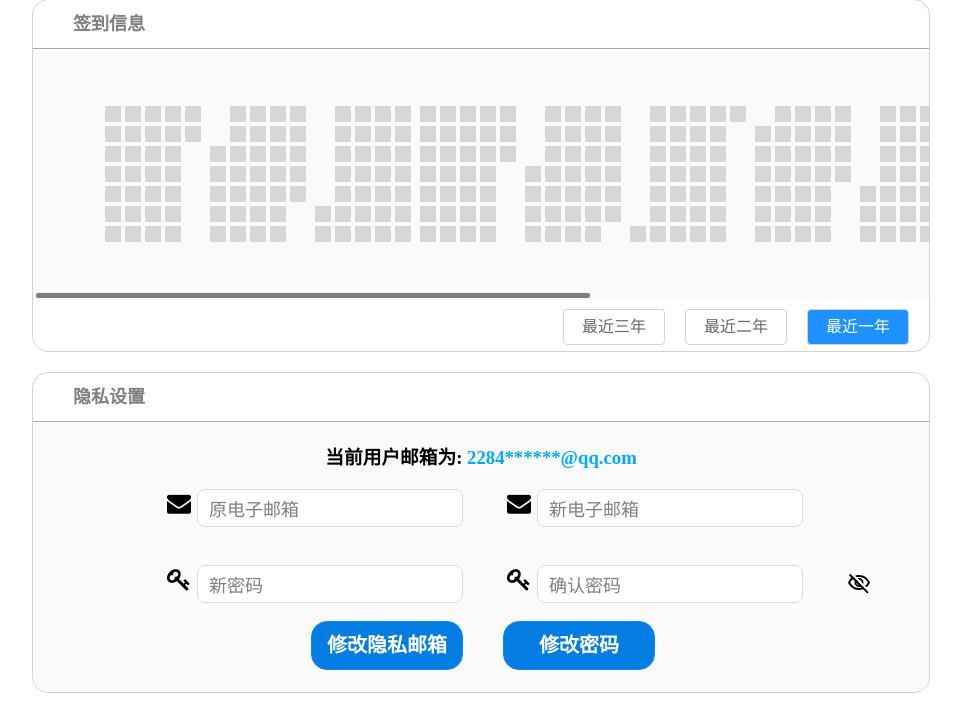
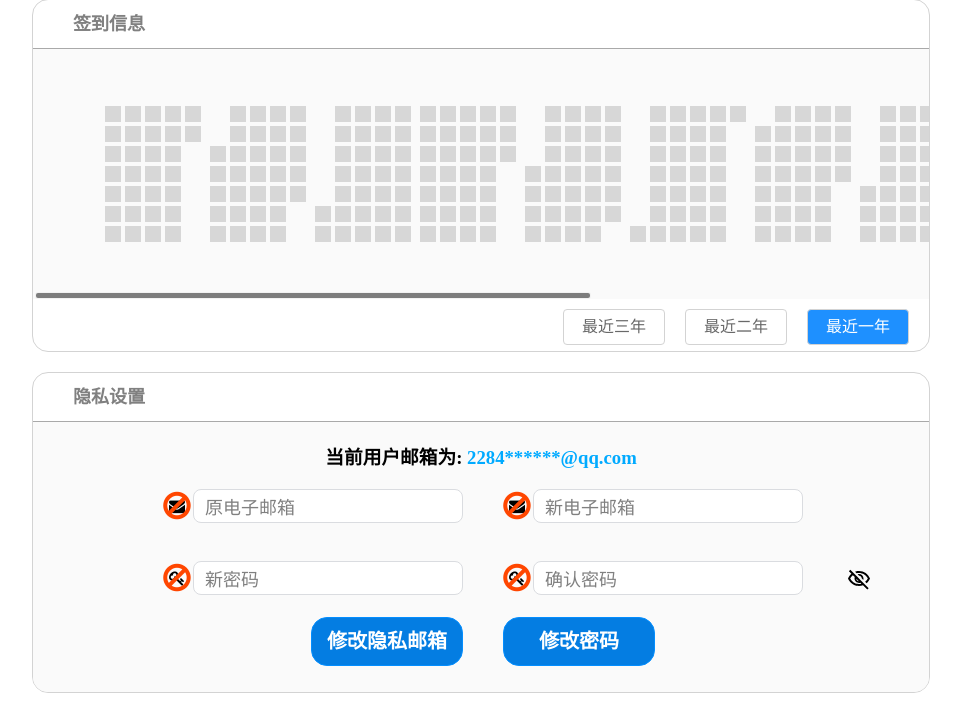
Before and after one commit to NWYLZW/LaboratoryManagementSystem, a Flask app: page /my/info in a window 1280 px wide. Shown: the part 572-1285 px from the top of the page, without its empty margins (160-1121 px from the left). Run offline with Flask 2, Linux system fonts and the light colour scheme; a user stored in the database is signed in; tables that the repository leaves empty hold one stand-in row (values such as "Sample post"); data that the repository does not hold is empty; parts of the project's set-up code (start-up, migrations or seed data) failed here and were passed over; some libraries are stand-ins or nearby versions.

Commit message:
完成了editprivate的基本架构，待全部实现

```diff
--- a/res/templates/panel/main.html
+++ b/res/templates/panel/main.html
@@ -6,7 +6,7 @@
 		<meta name="viewport" content="width=device-width,initial-scale=1.0,minimum-scale=1.0,maximum-scale=1.0,user-scalable=no" />
 		<link rel="stylesheet" type="text/css" href="../font-awesome-4.7.0/css/font-awesome.css"/>
 		<link rel="stylesheet" type="text/css" href="../baseLibrary/css/centerx_menu.css"/>
-		<link rel="stylesheet" type="text/css" href="../baseLibrary/css/label.css"/>
+		<link rel="stylesheet" type="text/css" href="../baseLibrary/css/label.css?v=2020-0324-0001""/>
 		<link rel="stylesheet" type="text/css" href="../baseLibrary/css/main.css"/>
 		<link id="link_response" rel="stylesheet" type="text/css" href="../baseLibrary/css/main.css"/>
 		<script src="../baseLibrary/js/jquery-3.4.1.min.js" type="text/javascript" charset="utf-8"></script>
--- a/res/templates/user/login.html
+++ b/res/templates/user/login.html
@@ -3,7 +3,7 @@
 	<head>
 		<meta charset="utf-8" />
 		<title>Title</title>
-		<link rel="stylesheet" type="text/css" href="../baseLibrary/css/label.css"/>
+		<link rel="stylesheet" type="text/css" href="../baseLibrary/css/label.css?v=2020-0324-0001""/>
 		<link rel="stylesheet" type="text/css" href="css/main.css"/>
 		<link rel="stylesheet" type="text/css" href="css/left.css"/>
 		<link rel="stylesheet" type="text/css" href="css/right.css"/>
--- a/res/web/admin/loginNoticeEdit.html
+++ b/res/web/admin/loginNoticeEdit.html
@@ -3,7 +3,7 @@
 	<head>
 		<meta charset="utf-8">
 		<title>修改轮播图</title>
-		<link rel="stylesheet" type="text/css" href="../baseLibrary/css/label.css"/>
+		<link rel="stylesheet" type="text/css" href="../baseLibrary/css/label.css?v=2020-0324-0001"/>
 		<link rel="stylesheet" type="text/css" href="../admin/css/loginNoticeEdit.css"/>
 		<link rel="stylesheet" type="text/css" href="../font-awesome-4.7.0/css/font-awesome.css"/>
 		<script src="../baseLibrary/js/jquery-3.4.1.min.js" type="text/javascript" charset="utf-8"></script>
--- a/res/web/admin/permissionEdit.html
+++ b/res/web/admin/permissionEdit.html
@@ -4,7 +4,7 @@
 		<meta charset="utf-8">
 		<title>权限修改</title>
 		<meta name="viewport" content="width=device-width,initial-scale=1.0,minimum-scale=1.0,maximum-scale=1.0,user-scalable=no" />
-		<link rel="stylesheet" type="text/css" href="../baseLibrary/css/label.css"/>
+		<link rel="stylesheet" type="text/css" href="../baseLibrary/css/label.css?v=2020-0324-0001"/>
 		<link rel="stylesheet" type="text/css" href="../font-awesome-4.7.0/css/font-awesome.css"/>
 		<link rel="stylesheet" type="text/css" href="../admin/css/permissionEdit.css"/>
 		<link rel="stylesheet" type="text/css" href="../admin/css/permissionUserItem.css"/>
--- a/res/web/baseLibrary/css/label.css
+++ b/res/web/baseLibrary/css/label.css
@@ -23,6 +23,24 @@ a:hover{
 }
 .MainBlueColor{
 	color: #1E90FF;
+}
+.ERROR{
+	color: #ff4600;
+}
+.transition1{
+	transition: .1s;
+}
+.transition2{
+	transition: .2s;
+}
+.transition3{
+	transition: .3s;
+}
+.transition4{
+	transition: .4s;
+}
+.transition5{
+	transition: .5s;
 }
 ::-webkit-scrollbar{
 	width: 8px;
--- a/res/web/main/hello.html
+++ b/res/web/main/hello.html
@@ -4,7 +4,7 @@
 		<meta charset="utf-8">
 		<title>Hi</title>
 		<meta name="viewport" content="width=device-width,initial-scale=1.0,minimum-scale=1.0,maximum-scale=1.0,user-scalable=no" />
-		<link rel="stylesheet" type="text/css" href="../baseLibrary/css/label.css"/>
+		<link rel="stylesheet" type="text/css" href="../baseLibrary/css/label.css?v=2020-0324-0001"/>
 		<link rel="stylesheet" type="text/css" href="../font-awesome-4.7.0/css/font-awesome.css"/>
 		<link rel="stylesheet" type="text/css" href="../main/css/main.css"/>
 		<link rel="stylesheet" type="text/css" href="../main/css/left.css"/>
--- a/res/web/my/changeBackgroundImage.html
+++ b/res/web/my/changeBackgroundImage.html
@@ -5,7 +5,7 @@
 		<meta charset="utf-8">
 		<link rel="stylesheet" type="text/css" href="../font-awesome-4.7.0/css/font-awesome.css"/>
 		<link rel="stylesheet" type="text/css" href="../baseLibrary/css/bootstrap-grid.min.css"/>
-		<link rel="stylesheet" type="text/css" href="../baseLibrary/css/label.css"/>
+		<link rel="stylesheet" type="text/css" href="../baseLibrary/css/label.css?v=2020-0324-0001"/>
 		<link rel="stylesheet" type="text/css" href="../Notiflix-2.1.2/Unminified/notiflix-2.1.2.css"/>
 		<style>
 			html,body{height: 100%;}
--- a/res/web/my/changeHeadPortrait.html
+++ b/res/web/my/changeHeadPortrait.html
@@ -5,7 +5,7 @@
 		<meta charset="utf-8">
 		<link rel="stylesheet" type="text/css" href="../font-awesome-4.7.0/css/font-awesome.css"/>
 		<link rel="stylesheet" type="text/css" href="../baseLibrary/css/bootstrap-grid.min.css"/>
-		<link rel="stylesheet" type="text/css" href="../baseLibrary/css/label.css"/>
+		<link rel="stylesheet" type="text/css" href="../baseLibrary/css/label.css?v=2020-0324-0001"/>
 		<link rel="stylesheet" type="text/css" href="../Notiflix-2.1.2/Unminified/notiflix-2.1.2.css"/>
 		<style>
 			html,body{height: 100%;}
--- a/res/web/my/info/css/bottom.css
+++ b/res/web/my/info/css/bottom.css
@@ -131,20 +131,20 @@
 .formInput-Wrapper{
 	position: relative;float: left;
 	padding: 20px;
-	width: 300px;height: 36px;
+	width: 300px;height: 2em;
 }
 .oldEmail,.newPWD{
 	margin-left: calc(50% - 340px);
 }
 .formContent-ico{
 	position: relative;float: left;
-	width: 36px;height: 36px;
-	line-height: 36px;text-align: center;
+	width: 2em;height: 2em;
+	line-height: 2em;text-align: center;
 	transition: .2s;
 }
 .formContent-input{
 	position: relative;float: left;
-	width: calc(100% - 36px);height: 100%;
+	width: calc(100% - 2em);height: 100%;
 	transition: .2s;
 }
 .formContent-input input{
--- a/res/web/my/info/js/editMyData.js
+++ b/res/web/my/info/js/editMyData.js
@@ -1,8 +1,6 @@
 class editMyDataControler {
-	constructor(BTN) {
-		this.BTN = BTN;
-	}
-	start(){
+	constructor() {
+		this.BTN = $('.editBTN')[0];
 		var content = this;
 		this.edit = $('<div class="fa fa-pencil fa-2x"></div>')
 		.css({
--- a/res/web/my/info/js/myInfo.js
+++ b/res/web/my/info/js/myInfo.js
@@ -15,7 +15,8 @@ function loadEnd(){
 			yearCalendarScroll.refresh();
 		});
 	});
-	new editMyDataControler($('.editBTN')[0]).start();
+	new editMyDataControler();
+	new editPrivateDataControler();
 	initPrivateInput();
 }
 function initPrivateInput(){
--- a/res/web/my/info/myInfo.html
+++ b/res/web/my/info/myInfo.html
@@ -3,7 +3,7 @@
 	<head>
 		<meta charset="utf-8">
 		<title>个人信息</title>
-		<link rel="stylesheet" type="text/css" href="../../baseLibrary/css/label.css"/>
+		<link rel="stylesheet" type="text/css" href="../../baseLibrary/css/label.css?v=2020-0324-0001"/>
 		<link rel="stylesheet" type="text/css" href="../../my/info/css/main.css"/>
 		<link rel="stylesheet" type="text/css" href="../../my/info/css/top.css"/>
 		<link rel="stylesheet" type="text/css" href="../../my/info/css/bottom.css"/>
@@ -11,9 +11,11 @@
 		<link rel="stylesheet" type="text/css" href="../../Notiflix-2.1.2/Unminified/notiflix-2.1.2.css">
 		<link rel="stylesheet" type="text/css" href="../select-mania/css/select-mania.css"/>
 		<link rel="stylesheet" type="text/css" href="../select-mania/css/themes/select-mania-theme-blue.css">
+		<link rel="stylesheet" type="text/css" href="../../baseLibrary/css/csshake.min.css"/>
 		<script src="../../baseLibrary/js/jquery-3.4.1.min.js" type="text/javascript" charset="utf-8"></script>
 		<script src="../../baseLibrary/js/date.format.js" type="text/javascript" charset="utf-8"></script>
 		<script src="../../baseLibrary/js/ajax.js" type="text/javascript" charset="utf-8"></script>
+		<script src="../../baseLibrary/js/base.js" type="text/javascript" charset="utf-8"></script>
 		<script src="../../baseLibrary/js/user.js" type="text/javascript" charset="utf-8"></script>
 		<script src="../../baseLibrary/js/calendar.js" type="text/javascript" charset="utf-8"></script>
 		<script src="../../Notiflix-2.1.2/Unminified/notiflix-2.1.2.js" type="text/javascript" charset="utf-8"></script>
@@ -121,38 +123,50 @@
 							</h3>
 							<div class="oldEmail formInput-Wrapper">
 								<div class="formContent-ico">
-									<i class="fa fa-envelope fa-1_5x"></i>
+									<span class="fa-stack fa-1x">
+										<i class="fa fa-envelope fa-stack-1x transition2 mainIco"></i>
+										<i class="fa fa-ban fa-stack-2x transition2 ERROR"></i>
+									</span>
 								</div>
 								<div class="formContent-input emailWrraper" tabindex="1" hidefocus="true" >
-									<input class="inputMailList" type="text" name="email" value=""/>
+									<input class="inputMailList" type="text" name="oldEmail" value="" readonly="readonly"/>
 									<div class="formContent-input-label">原电子邮箱</div>
 								</div>
 							</div>
 							<div class="newEmail formInput-Wrapper">
 								<div class="formContent-ico">
-									<i class="fa fa-envelope fa-1_5x"></i>
+									<span class="fa-stack fa-1x">
+										<i class="fa fa-envelope fa-stack-1x transition2 mainIco"></i>
+										<i class="fa fa-ban fa-stack-2x transition2 ERROR"></i>
+									</span>
 								</div>
 								<div class="formContent-input emailWrraper" tabindex="1" hidefocus="true">
-									<input class="inputMailList" type="text" name="email" value=""/>
+									<input class="inputMailList" type="text" name="newEmail" value="" readonly="readonly"/>
 									<div class="formContent-input-label">新电子邮箱</div>
 								</div>
 							</div>
 							<div style="clear: both;"></div>
 							<div class="newPWD formInput-Wrapper">
 								<div class="formContent-ico">
-									<i class="fa fa-key fa-1_5x"></i>
+									<span class="fa-stack fa-1x">
+										<i class="fa fa-key fa-stack-1x transition2 mainIco"></i>
+										<i class="fa fa-ban fa-stack-2x transition2 ERROR"></i>
+									</span>
 								</div>
 								<div class="formContent-input pwd0" tabindex="1" hidefocus="true">
-									<input id="pwd0" type="password" name="password" value=""/>
+									<input id="pwd0" type="password" name="password" value="" readonly="readonly"/>
 									<div class="formContent-input-label">新密码</div>
 								</div>
 							</div>
 							<div class="PWDConfirm formInput-Wrapper">
 								<div class="formContent-ico">
-									<i class="fa fa-key fa-1_5x"></i>
+									<span class="fa-stack fa-1x">
+										<i class="fa fa-key fa-stack-1x transition2 mainIco"></i>
+										<i class="fa fa-ban fa-stack-2x transition2 ERROR"></i>
+									</span>
 								</div>
 								<div class="formContent-input pwd1" tabindex="1" hidefocus="true">
-									<input id="pwd1" type="password" value=""/>
+									<input id="pwd1" type="password" value="" readonly="readonly"/>
 									<div class="formContent-input-label">确认密码</div>
 								</div>
 							</div>
@@ -199,5 +213,6 @@
 		</div>
 	</body>
 	<script src="../../my/info/js/editMyData.js" type="text/javascript" charset="utf-8"></script>
+	<script src="../../my/info/js/editPrivateData.js?v=2020-0324-0008" type="text/javascript" charset="utf-8"></script>
 	<script src="../../my/info/js/myInfo.js" type="text/javascript" charset="utf-8"></script>
 </html>
--- a/res/web/my/space/mySpace.html
+++ b/res/web/my/space/mySpace.html
@@ -3,7 +3,7 @@
 	<head>
 		<meta charset="utf-8">
 		<title>我的空间</title>
-		<link rel="stylesheet" type="text/css" href="../../baseLibrary/css/label.css"/>
+		<link rel="stylesheet" type="text/css" href="../../baseLibrary/css/label.css?v=2020-0324-0001"/>
 		<link rel="stylesheet" type="text/css" href="../../my/space/css/main.css"/>
 		<link rel="stylesheet" type="text/css" href="../../my/space/css/top.css"/>
 		<link rel="stylesheet" type="text/css" href="../../my/space/css/mid.css"/>
--- a/res/web/panel/main.html
+++ b/res/web/panel/main.html
@@ -5,7 +5,7 @@
 		<meta charset="utf-8">
 		<meta name="viewport" content="width=device-width,initial-scale=1.0,minimum-scale=1.0,maximum-scale=1.0,user-scalable=no" />
 		<link rel="stylesheet" type="text/css" href="../font-awesome-4.7.0/css/font-awesome.css"/>
-		<link rel="stylesheet" type="text/css" href="../baseLibrary/css/label.css"/>
+		<link rel="stylesheet" type="text/css" href="../baseLibrary/css/label.css?v=2020-0324-0001"/>
 		<link rel="stylesheet" type="text/css" href="../panel/css/centerx_menu.css"/>
 		<link rel="stylesheet" type="text/css" href="../panel/css/main.css"/>
 		<link rel="stylesheet" type="text/css" href="../panel/css/interface.css"/>
--- a/res/web/user/login.html
+++ b/res/web/user/login.html
@@ -4,7 +4,7 @@
 		<title>登陆</title>
 		<meta charset="utf-8" />
 		<meta name="viewport" content="width=device-width,initial-scale=1.0,minimum-scale=1.0,maximum-scale=1.0,user-scalable=no" />
-		<link rel="stylesheet" type="text/css" href="../baseLibrary/css/label.css"/>
+		<link rel="stylesheet" type="text/css" href="../baseLibrary/css/label.css?v=2020-0324-0001"/>
 		<link rel="stylesheet" type="text/css" href="../font-awesome-4.7.0/css/font-awesome.css"/>
 		<link rel="stylesheet" type="text/css" href="../user/css/main.css"/>
 		<link rel="stylesheet" type="text/css" href="../user/css/left.css"/>
--- a/res/web/user/newRegister.html
+++ b/res/web/user/newRegister.html
@@ -4,7 +4,7 @@
 		<title>加入我们</title>
 		<meta charset="utf-8" />
 		<meta name="viewport" content="width=device-width,initial-scale=0.8,minimum-scale=0.8,maximum-scale=0.8,user-scalable=no" />
-		<link rel="stylesheet" type="text/css" href="../baseLibrary/css/label.css"/>
+		<link rel="stylesheet" type="text/css" href="../baseLibrary/css/label.css?v=2020-0324-0001"/>
 		<link rel="stylesheet" type="text/css" href="../font-awesome-4.7.0/css/font-awesome.css"/>
 		<link rel="stylesheet" type="text/css" href="../select-mania/css/select-mania.css"/>
 		<link rel="stylesheet" type="text/css" href="../select-mania/css/themes/select-mania-theme-blue.css">
--- a/res/web/user/searchBriefUser.html
+++ b/res/web/user/searchBriefUser.html
@@ -4,7 +4,7 @@
 		<meta charset="utf-8">
 		<title>搜索人员信息</title>
 		<meta name="viewport" content="width=device-width,initial-scale=1.0,minimum-scale=1.0,maximum-scale=1.0,user-scalable=no" />
-		<link rel="stylesheet" type="text/css" href="../baseLibrary/css/label.css"/>
+		<link rel="stylesheet" type="text/css" href="../baseLibrary/css/label.css?v=2020-0324-0001"/>
 		<link rel="stylesheet" type="text/css" href="../user/css/searchUserResult.css"/>
 		<link rel="stylesheet" type="text/css" href="../user/css/searchBriefUser.css"/>
 		<link rel="stylesheet" type="text/css" href="../font-awesome-4.7.0/css/font-awesome.css"/>
```
Also changed, not shown: res/web/baseLibrary/js/base.js (+35 -0 lines), res/web/my/info/js/editPrivateData.js (added, +97 -0 lines), res/web/user/js/newRegister.js (+0 -30 lines).
